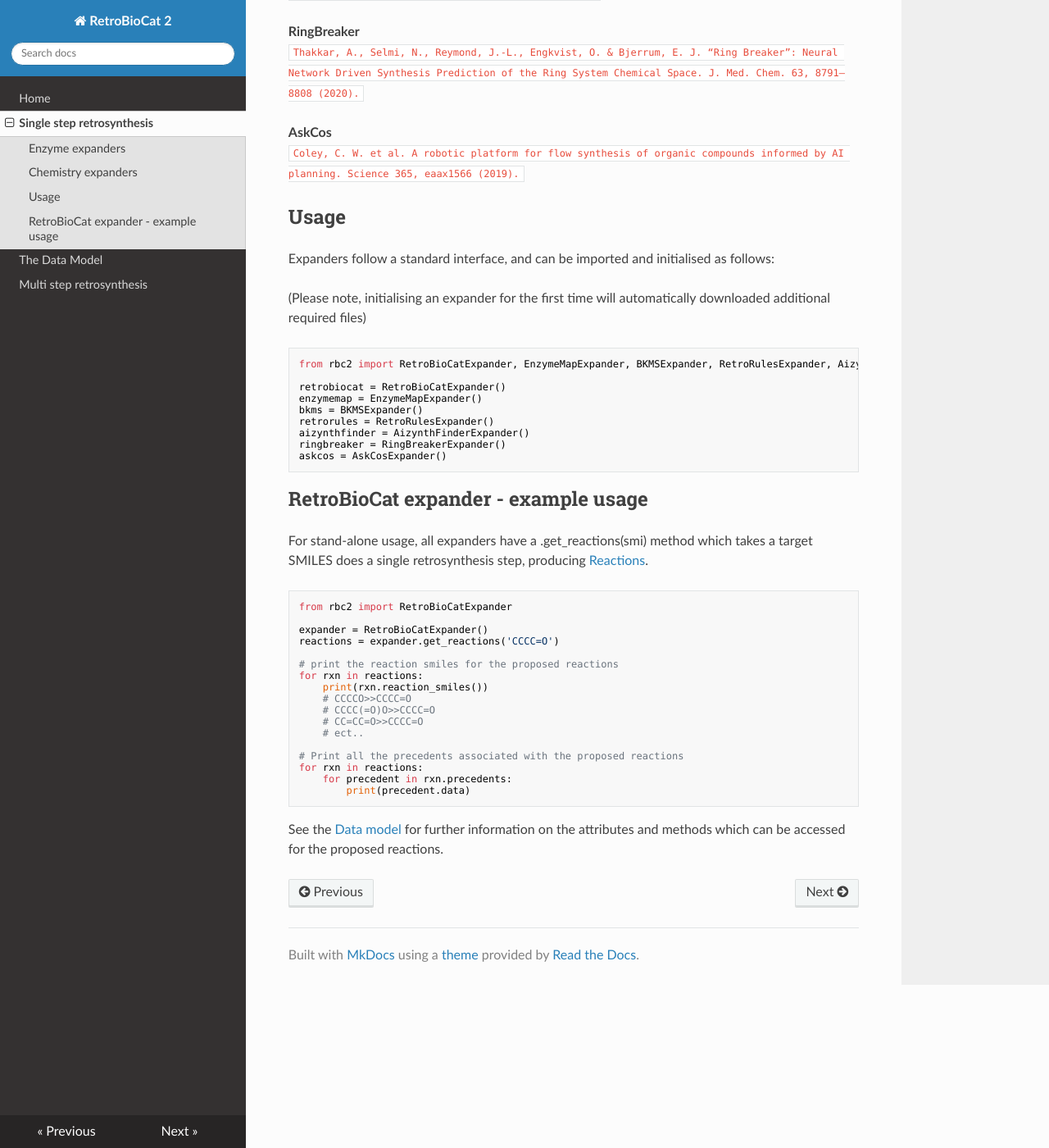
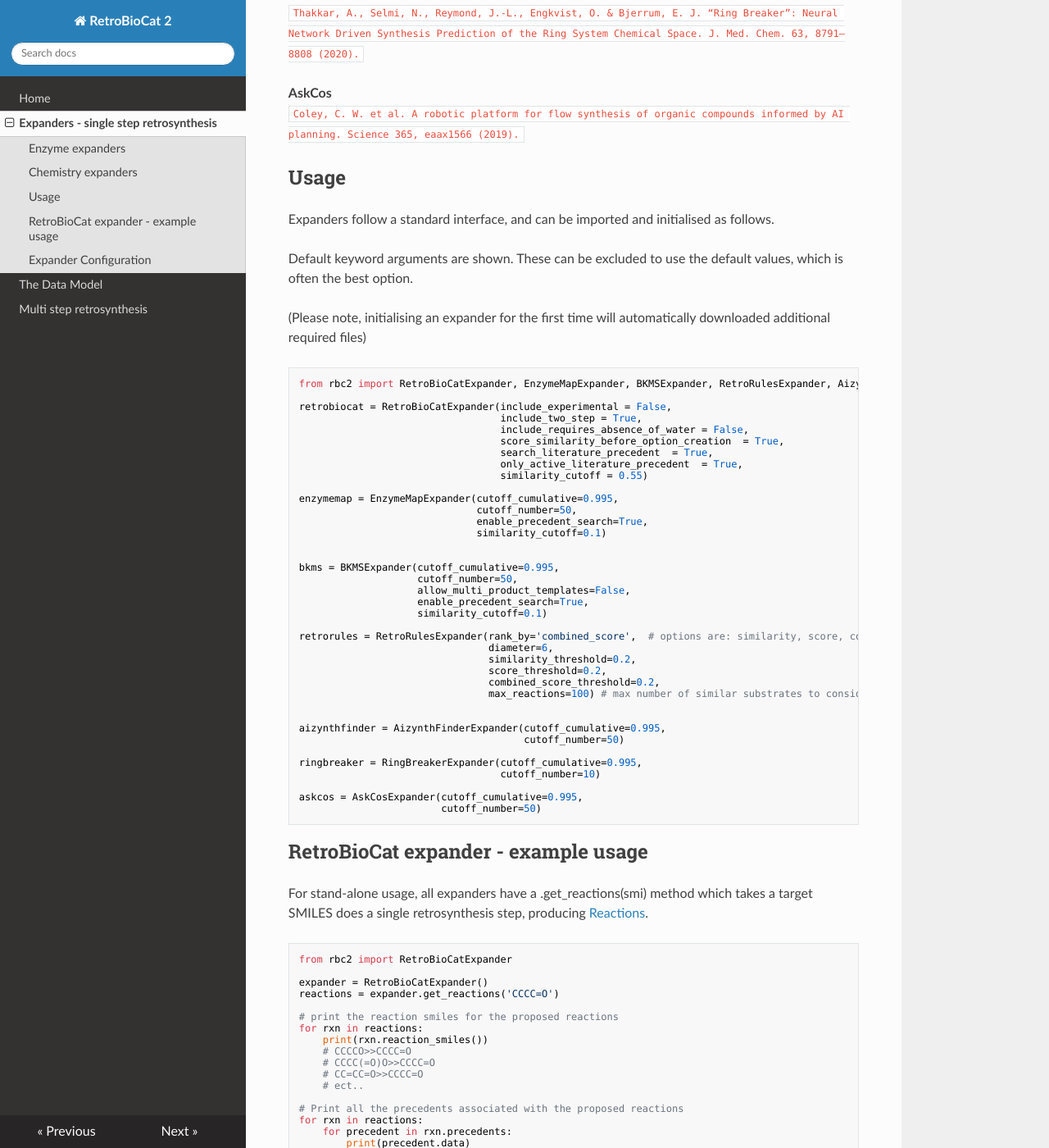
Before and after one commit to willfinnigan/RetroBioCat-2, an MkDocs documentation site: the page built from docs/single_step_retrosynthesis.md, in a window 1280 px wide and 1400 px high, scrolled down 1240 px. Shown: the whole window at 82% size. Built offline with MkDocs 1.6.1, drawn with Linux system fonts in a browser that asks for light colours; nearby versions of some CDN libraries; some of the changed text lies outside the part shown.

Commit message:
adding documentation

````diff
--- a/docs/single_step_retrosynthesis.md
+++ b/docs/single_step_retrosynthesis.md
@@ -38,19 +38,50 @@
 `Coley, C. W. et al. A robotic platform for flow synthesis of organic compounds informed by AI planning. Science 365, eaax1566 (2019).`
 
 ## Usage
-Expanders follow a standard interface, and can be imported and initialised as follows:
+Expanders follow a standard interface, and can be imported and initialised as follows.
+
+Default keyword arguments are shown. These can be excluded to use the default values, which is often the best option.
 
 (Please note, initialising an expander for the first time will automatically downloaded additional required files)
 ```python
 from rbc2 import RetroBioCatExpander, EnzymeMapExpander, BKMSExpander, RetroRulesExpander, AizynthFinderExpander, RingBreakerExpander, AskCosExpander
 
-retrobiocat = RetroBioCatExpander()
-enzymemap = EnzymeMapExpander()
-bkms = BKMSExpander()
-retrorules = RetroRulesExpander()
-aizynthfinder = AizynthFinderExpander()
-ringbreaker = RingBreakerExpander()
-askcos = AskCosExpander()
+retrobiocat = RetroBioCatExpander(include_experimental = False,
+                                  include_two_step = True,
+                                  include_requires_absence_of_water = False,
+                                  score_similarity_before_option_creation  = True,
+                                  search_literature_precedent  = True,
+                                  only_active_literature_precedent  = True,
+                                  similarity_cutoff = 0.55)
+
+enzymemap = EnzymeMapExpander(cutoff_cumulative=0.995,
+                              cutoff_number=50,
+                              enable_precedent_search=True,
+                              similarity_cutoff=0.1)
+
+
+bkms = BKMSExpander(cutoff_cumulative=0.995,
+                    cutoff_number=50,
+                    allow_multi_product_templates=False,
+                    enable_precedent_search=True,
+                    similarity_cutoff=0.1)
+
+retrorules = RetroRulesExpander(rank_by='combined_score',  # options are: similarity, score, combined_score
+                                diameter=6,
+                                similarity_threshold=0.2,
+                                score_threshold=0.2,
+                                combined_score_threshold=0.2,
+                                max_reactions=100) # max number of similar substrates to consider reactions for)
+
+
+aizynthfinder = AizynthFinderExpander(cutoff_cumulative=0.995,
+                                      cutoff_number=50)
+
+ringbreaker = RingBreakerExpander(cutoff_cumulative=0.995,
+                                  cutoff_number=10)
+
+askcos = AskCosExpander(cutoff_cumulative=0.995,
+                        cutoff_number=50)
 ```
 
 ## RetroBioCat expander - example usage
@@ -78,3 +109,18 @@
         print(precedent.data)
 ```
 See the [Data model](data_model.md) for further information on the attributes and methods which can be accessed for the proposed reactions.
+
+## Expander Configuration
+As well as the specific keyword arguments available for each expander,
+all expanders have a `config` argument which can be used to pass in a configuration object for expanders in general.
+
+```python
+from rbc2.config import Expansion_Config
+
+config = Expansion_Config()
+config.max_reactions = 10   # for example, change the maximum number of reactions returned by any expander
+
+expander = RetroBioCatExpander(config=config)
+```
+
+See all the options and their defaults at [source](https://github.com/willfinnigan/RetroBioCat_2/blob/main/rbc2/configs/expansion_config.py)
--- a/mkdocs.yml
+++ b/mkdocs.yml
@@ -1,7 +1,7 @@
 site_name: RetroBioCat 2
 nav:
   - Home: index.md
-  - Single step retrosynthesis: single_step_retrosynthesis.md
+  - Expanders - single step retrosynthesis: single_step_retrosynthesis.md
   - The Data Model: data_model.md
   - Multi step retrosynthesis: multi_step_retrosynthesis.md
 theme: readthedocs
````
Also changed, not shown: other parts of docs/single_step_retrosynthesis.md (+1 -1 lines), docs/developer_expanders.md (added, +40 -0 lines), docs/multi_step_retrosynthesis.md (added, +1 -0 lines), 4 other files.
